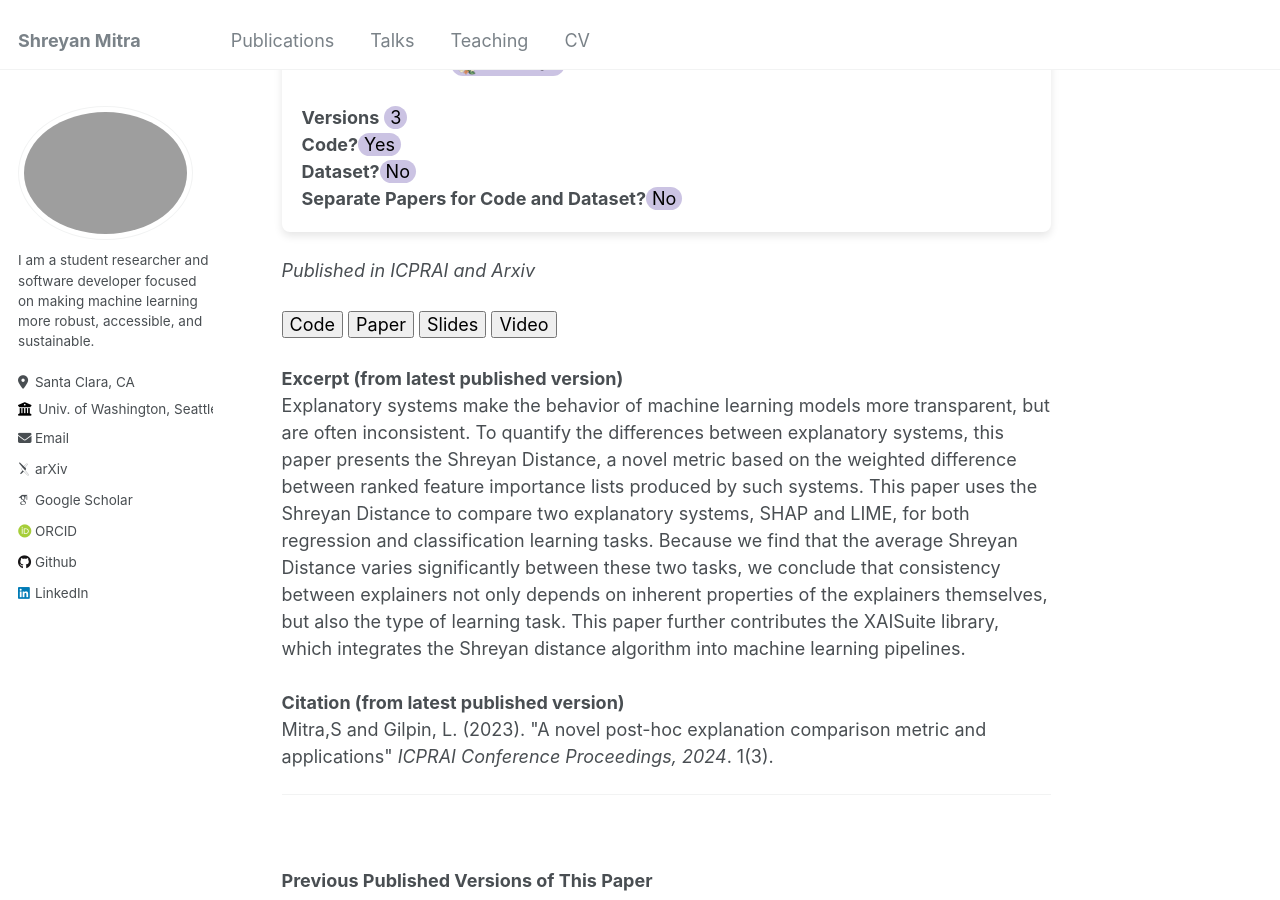
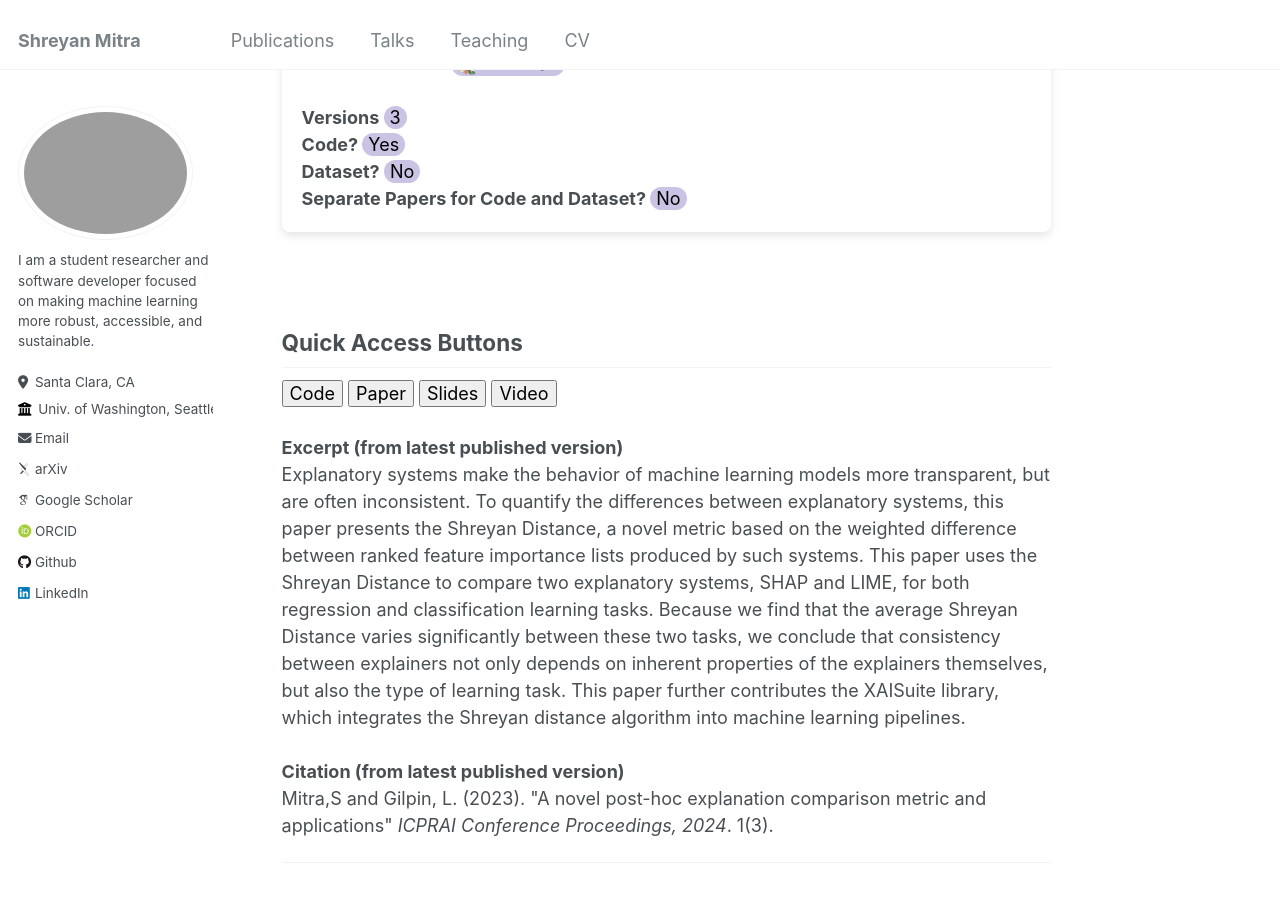
Before and after one commit to shreyanmitra/shreyanmitra.github.io, a Jekyll site: the page built from _publications/lets-agree-to-disagree.md, in a window 1280 px wide and 900 px high, scrolled down 320 px. Built offline with Jekyll 4.4.1, drawn with Linux system fonts in a browser that asks for light colours; some web fonts are replaced.

Commit message:
Update lets-agree-to-disagree.md

```diff
--- a/_publications/lets-agree-to-disagree.md
+++ b/_publications/lets-agree-to-disagree.md
@@ -14,12 +14,14 @@ citation: 'Mitra,S and Gilpin, L. (2023). &quot;A novel post-hoc explanation com
 <b>Publication Status</b> <button style='border-radius:12px;background-color:rgb(203, 195, 227);border:none'> Working Paper </button> <br> <b>Part of</b> <button style='border-radius:12px;background-color:rgb(203, 195, 227);border:none'>ML Robustness</button> <button style='border-radius:12px;background-color:rgb(203, 195, 227);border:none'>ML Accessibility</button> <br> <b>Topic</b><button style='border-radius:12px;background-color:rgb(203, 195, 227);border:none'> Explainability </button><br><b>Associated With</b> <button onclick="location.href='http://aiea-lab.github.io'" style='border-radius:12px;background-color:rgb(203, 195, 227);border:none'> <img src='../files/AIEALogo.png' style='height:20px;'/>  AIEA Lab</button>
 <br>
 <br>
-<b>Versions</b>
+<b>Versions </b>
 <button style='border-radius:12px;background-color:rgb(203, 195, 227);border:none'>3</button><br>
-<b>Code?</b><button style='border-radius:12px;background-color:rgb(203, 195, 227);border:none'> Yes </button><br>
-<b>Dataset?</b><button style='border-radius:12px;background-color:rgb(203, 195, 227);border:none'> No </button><br>
-<b>Separate Papers for Code and Dataset?</b><button style='border-radius:12px;background-color:rgb(203, 195, 227);border:none'> No </button>
+<b>Code? </b><button style='border-radius:12px;background-color:rgb(203, 195, 227);border:none'> Yes </button><br>
+<b>Dataset? </b><button style='border-radius:12px;background-color:rgb(203, 195, 227);border:none'> No </button><br>
+<b>Separate Papers for Code and Dataset? </b><button style='border-radius:12px;background-color:rgb(203, 195, 227);border:none'> No </button>
 </div>
-<i>Published in ICPRAI and Arxiv</i><br><br><button>Code</button> <button>Paper</button> <button>Slides</button> <button>Video</button><br><br> **Excerpt (from latest published version)**<br>Explanatory systems make the behavior of machine learning models more transparent, but are often inconsistent. To quantify the differences between explanatory systems, this paper presents the Shreyan Distance, a novel metric based on the weighted difference between ranked feature importance lists produced by such systems. This paper uses the Shreyan Distance to compare two explanatory systems, SHAP and LIME, for both regression and classification learning tasks. Because we find that the average Shreyan Distance varies significantly between these two tasks, we conclude that consistency between explainers not only depends on inherent properties of the explainers themselves, but also the type of learning task. This paper further contributes the XAISuite library, which integrates the Shreyan distance algorithm into machine learning pipelines. <br><br>**Citation (from latest published version)**<br>Mitra,S and Gilpin, L. (2023). &quot;A novel post-hoc explanation comparison metric and applications&quot; <i>ICPRAI Conference Proceedings, 2024</i>. 1(3). <br>
+<br>
+<h2>Quick Access Buttons </h2>
+<button>Code</button> <button>Paper</button> <button>Slides</button> <button>Video</button><br><br> **Excerpt (from latest published version)**<br>Explanatory systems make the behavior of machine learning models more transparent, but are often inconsistent. To quantify the differences between explanatory systems, this paper presents the Shreyan Distance, a novel metric based on the weighted difference between ranked feature importance lists produced by such systems. This paper uses the Shreyan Distance to compare two explanatory systems, SHAP and LIME, for both regression and classification learning tasks. Because we find that the average Shreyan Distance varies significantly between these two tasks, we conclude that consistency between explainers not only depends on inherent properties of the explainers themselves, but also the type of learning task. This paper further contributes the XAISuite library, which integrates the Shreyan distance algorithm into machine learning pipelines. <br><br>**Citation (from latest published version)**<br>Mitra,S and Gilpin, L. (2023). &quot;A novel post-hoc explanation comparison metric and applications&quot; <i>ICPRAI Conference Proceedings, 2024</i>. 1(3). <br>
 <hr>
 <br><br>**Previous Published Versions of This Paper** <br> 1.<u>The XAISuite framework and the implications of explanatory system dissonance </u> (preprint Arxiv 2023) <br> 2. <u> A novel post-hoc explanation comparison metric and applications </u> (preprint Arxiv 2023 and published ICPRAI 2024) <br> <br> **Archived Code** <br> <a href="github.com/11301858/XAISuite"> XAISuite </a> * <br><br> **Download Papers (all published versions)**<br><i>None attached</i><br><br><i>* This library is outdated. A new XAIPipe library will be released soon.
```
